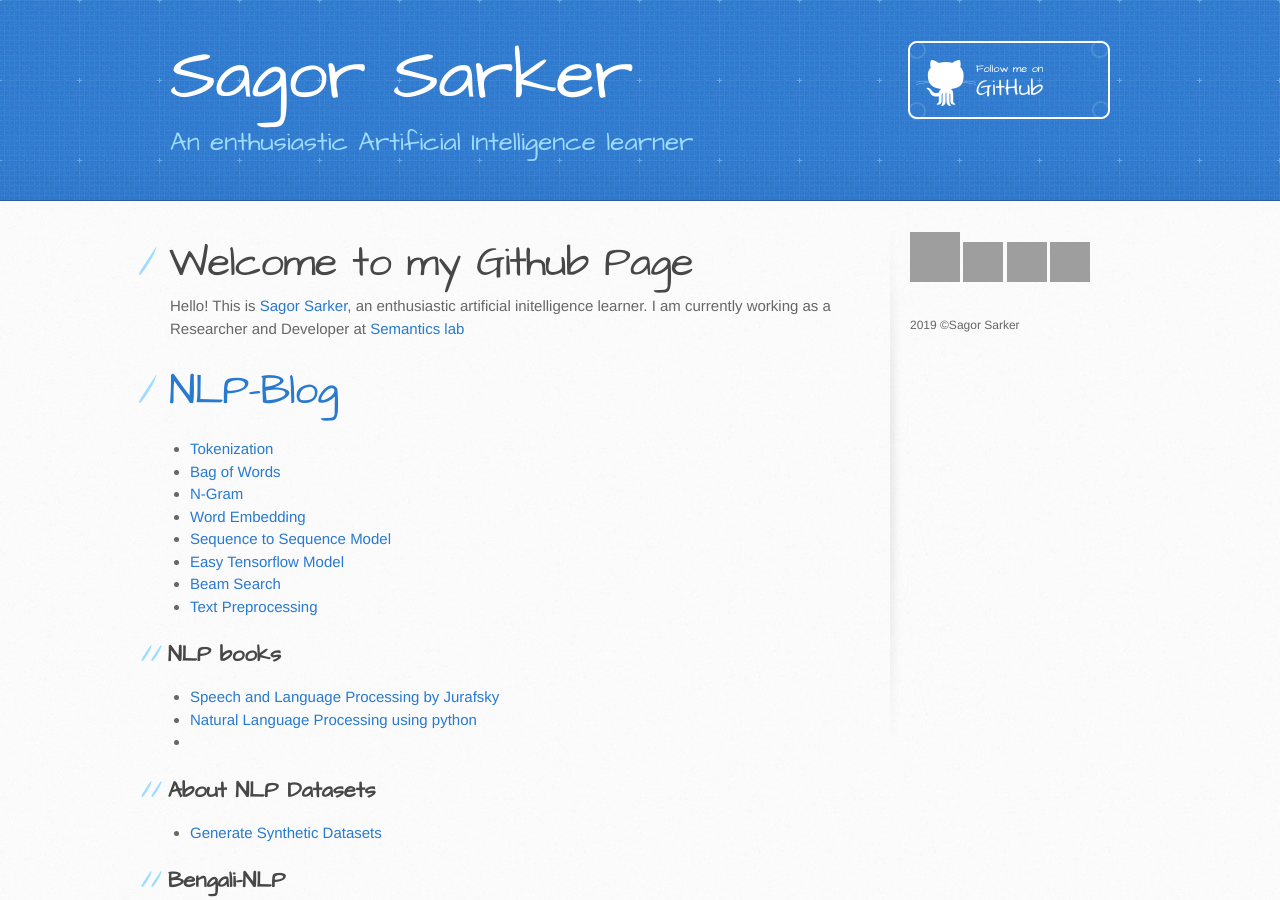
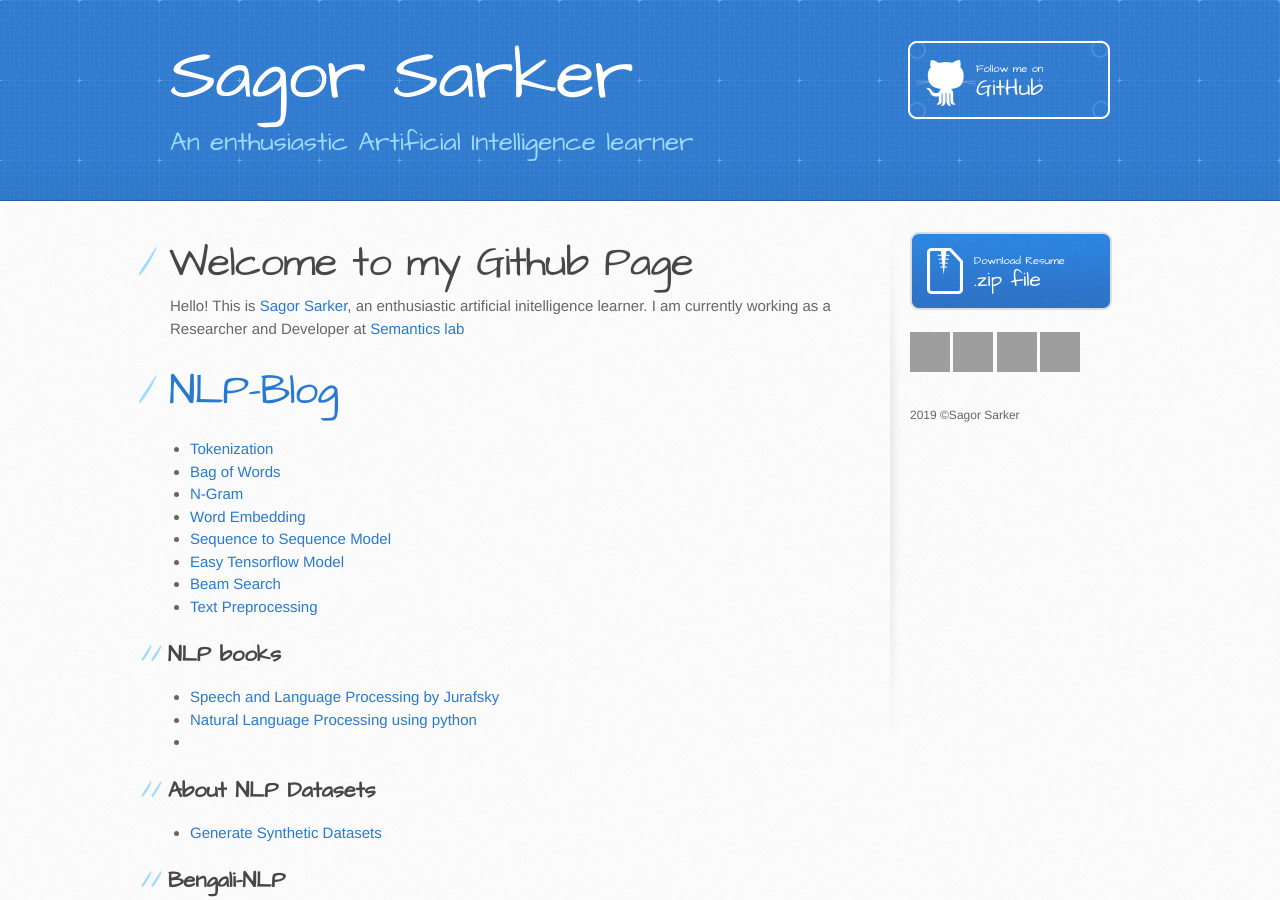
Before and after one commit to sagorbrur/sagorbrur.github.io, a Jekyll site: the page built from index.md, in a window 1280 px wide and 900 px high. Built offline with Jekyll 4.4.1, drawn with Linux system fonts in a browser that asks for light colours; our own code applies the rules of GitHub Pages for plain Markdown files; grey boxes are pictures that could not be loaded.

Commit message:
Update default.html

```diff
--- a/_layouts/default.html
+++ b/_layouts/default.html
@@ -36,24 +36,25 @@
         </section>
 
         <aside id="sidebar">
-          <!--
           {% if site.show_downloads %}
-            <a href="{{ site.github.zip_url }}" class="button">
-              <small>Download</small>
+            <a href="{{ https://linkedin.com/in/sagor-sarker/ }}" class="button">
+              <small>Download Resume</small>
               .zip file
             </a>
+            <!--
             <a href="{{ site.github.tar_url }}" class="button">
               <small>Download</small>
               .tar.gz file
             </a>
+          -->
           {% endif %}
 
           {% if site.github.is_project_page %}
             <p class="repo-owner"><a href="{{ site.github.repository_url }}">{{ site.github.repository_name }}</a> is maintained by <a href="{{ site.github.owner_url }}">{{ site.github.owner_name }}</a>.</p>
           {% endif %}
-          -->
+
           <a href="https://sagorbrur.github.io/">
-            <img border="0" alt="home" src="https://cdn1.iconfinder.com/data/icons/basic-ui-elements-coloricon/21/39-512.png" width="50" height="50">
+            <img border="0" alt="home" src="https://cdn1.iconfinder.com/data/icons/basic-ui-elements-coloricon/21/39-512.png" width="40" height="40">
           </a>
           <a href="https://sagorbrur.github.io/blog" target="_blank">
             <img border="0" alt="github_blog" src="https://cdn2.iconfinder.com/data/icons/font-awesome/1792/github-square-512.png" width="40" height="40">
```
